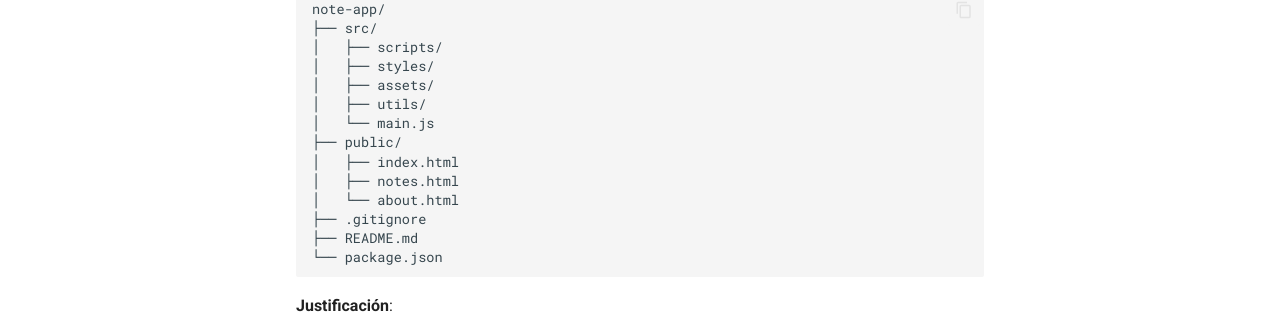
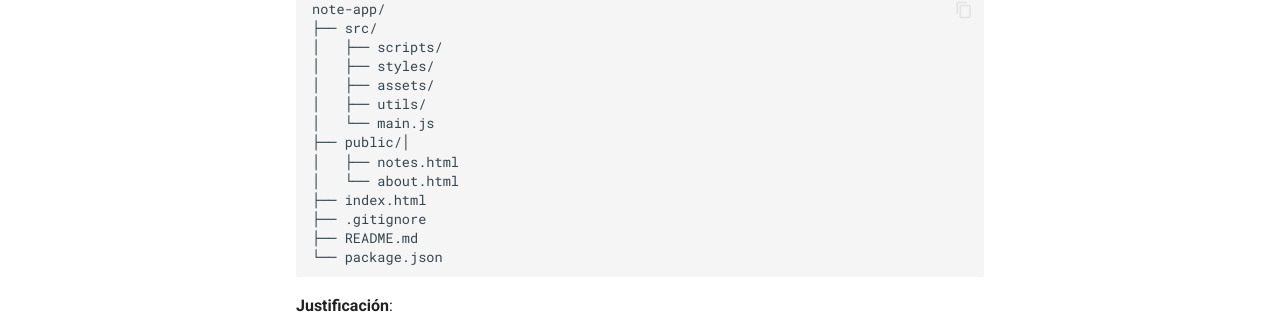
Before and after one commit to jfinfocesde/25web1, an MkDocs documentation site: the page built from docs/tutorials/p1.md, in a window 1280 px wide and 900 px high. Shown: the part 540-864 px from the top of the window. Built offline with MkDocs 1.6.1 and Material for MkDocs 9.7.7, drawn with Linux system fonts in a browser that asks for light colours.

Commit message:
28-08-2025

```diff
--- a/docs/tutorials/p1.md
+++ b/docs/tutorials/p1.md
@@ -14,10 +14,10 @@ note-app/
 │   ├── assets/
 │   ├── utils/
 │   └── main.js
-├── public/
-│   ├── index.html
+├── public/│
 │   ├── notes.html
 │   └── about.html
+├── index.html
 ├── .gitignore
 ├── README.md
 └── package.json
```
